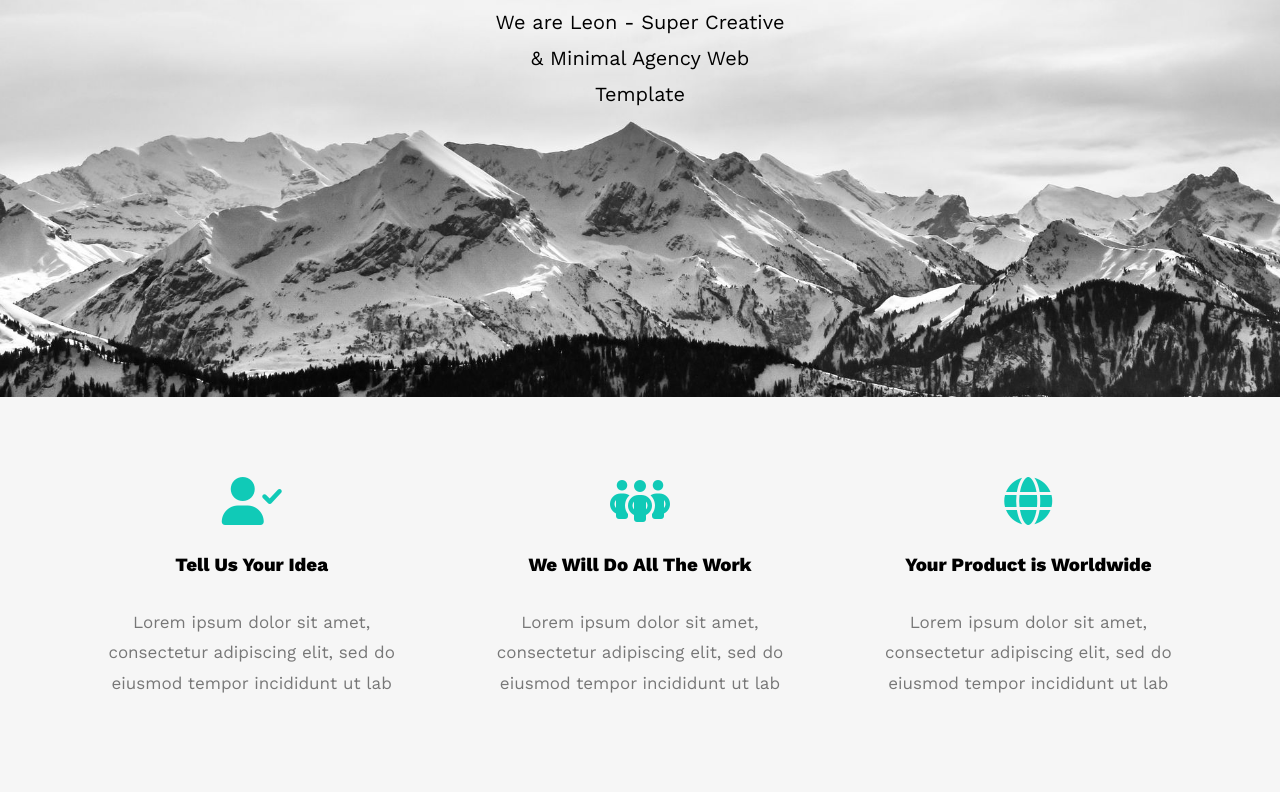
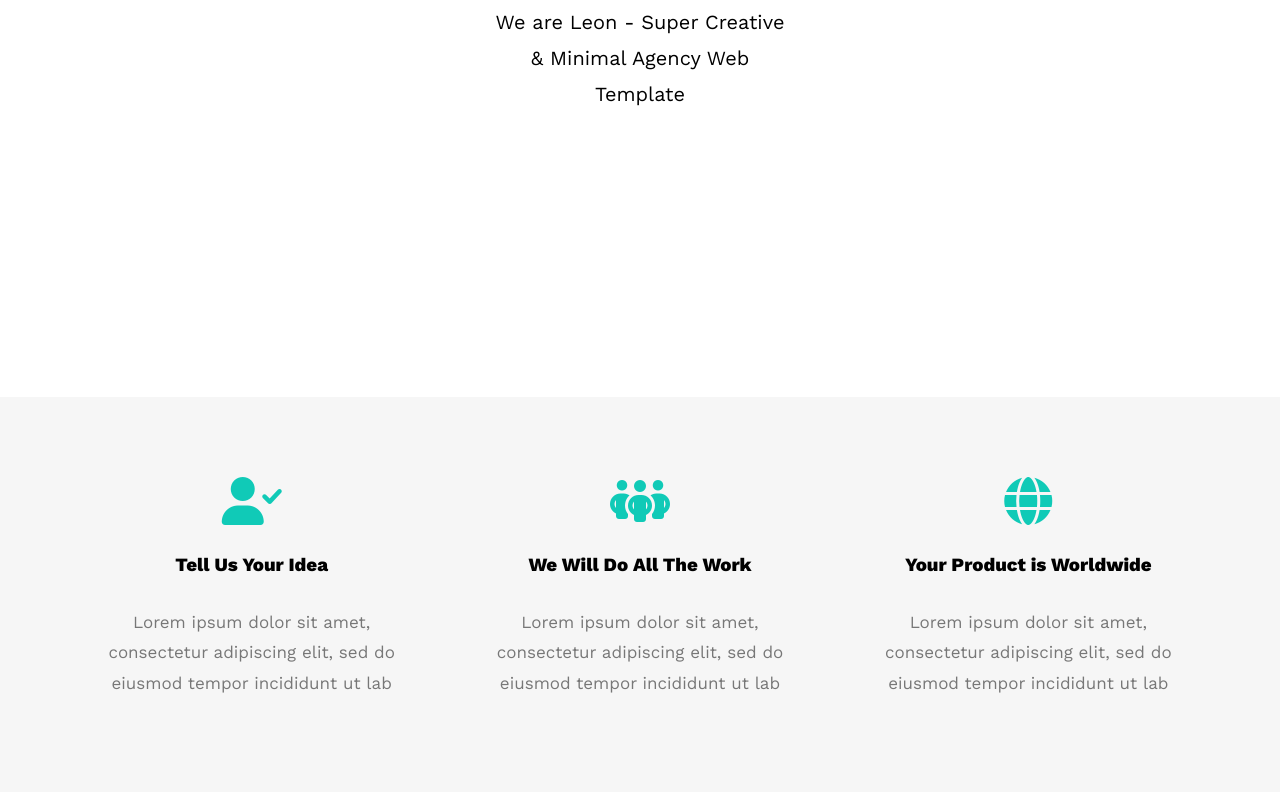
Before and after one commit to elsa33eed/Leon, a plain HTML site: page index.html in a window 1280 px wide. Shown: the part 403-1195 px from the top of the page. Drawn offline with nearby package versions, Linux system fonts and the light colour scheme.

Commit message:
Update leon.css
Fix issue from switching background

```diff
--- a/css/leon.css
+++ b/css/leon.css
@@ -175,7 +175,7 @@ body {
 /* end header */
 /* start landing section */
 .landing {
-  background-image: url(../image/01.png);
+/*   background-image: url(../image/01.png); */
   background-size: cover;
   height: calc(100vh - 64px);
   position: relative;
```
